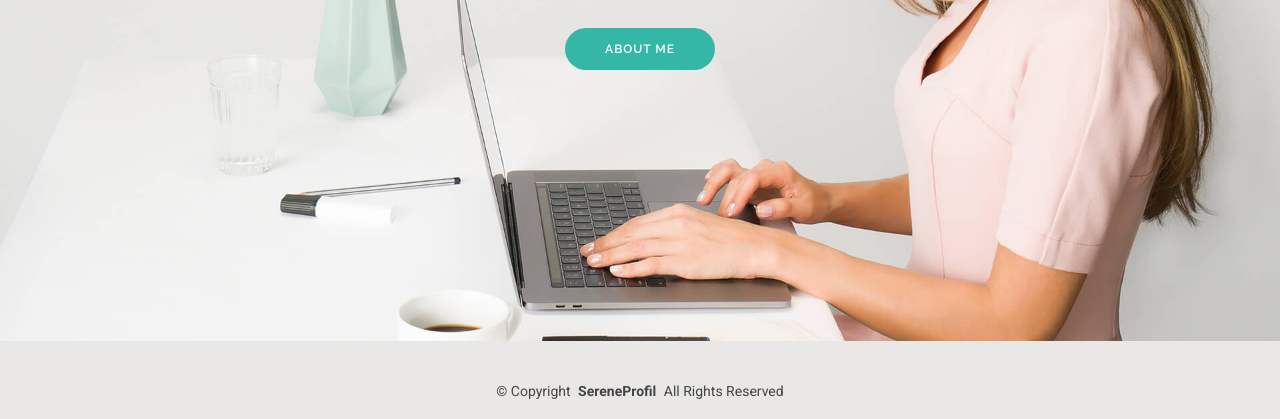
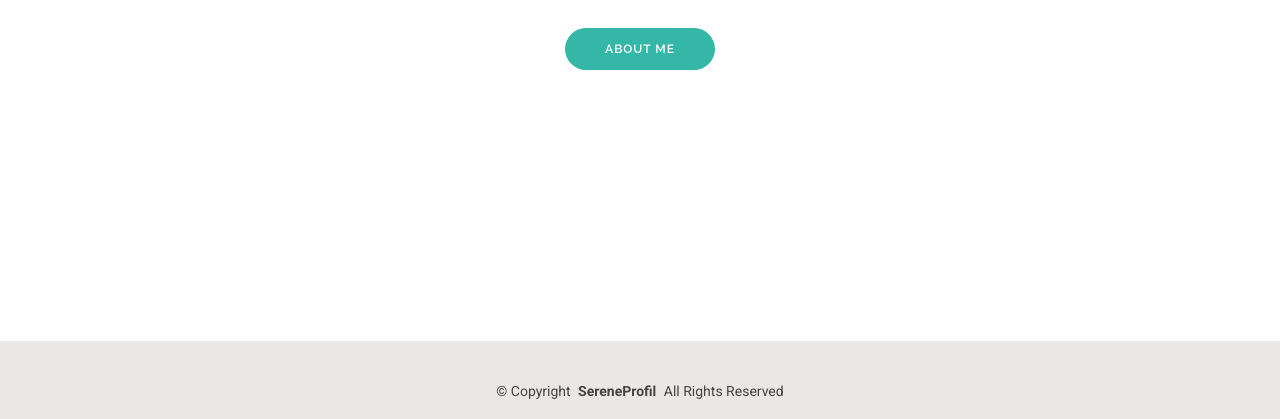
Before and after one commit to mshlfdllh/About, a plain HTML site: page index.html in a window 1280 px wide. Shown: the part 460-879 px from the top of the page. Drawn offline with Linux system fonts and the light colour scheme.

Commit message:
Update index.html

```diff
--- a/index.html
+++ b/index.html
@@ -91,7 +91,7 @@
     <!-- Hero Section -->
     <section id="hero" class="hero section">
 
-      <img src="assets/img/hero-bg.jpg" alt="" data-aos="fade-in">
+
 
       <div class="container text-center" data-aos="zoom-out" data-aos-delay="100">
         <div class="row justify-content-center">
```
